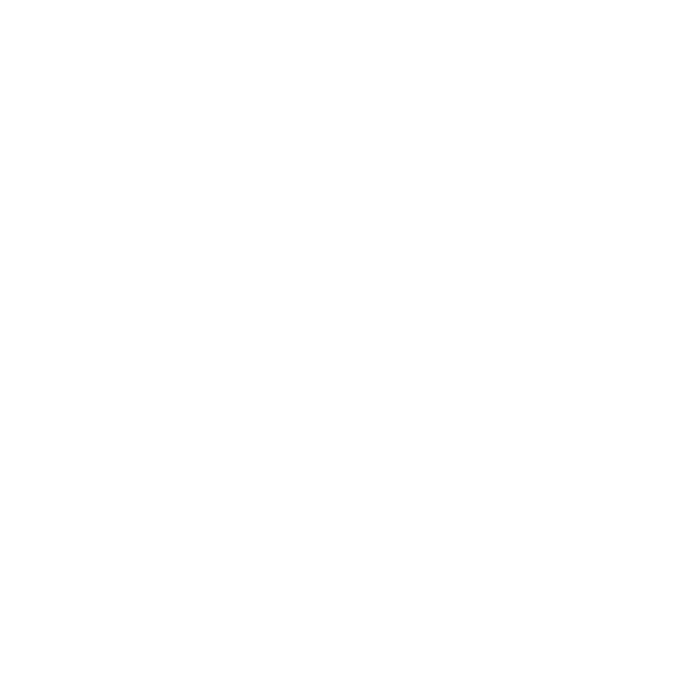
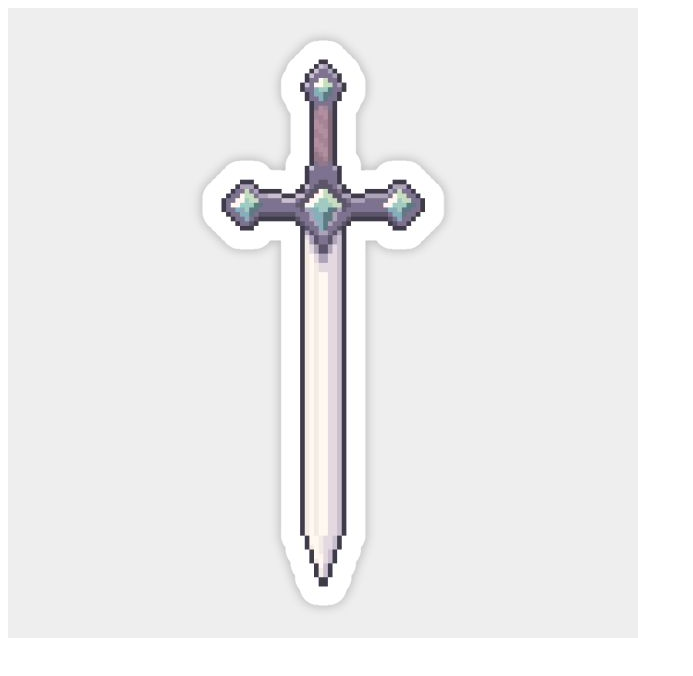
Before and after one commit to AnMi19/Andres, a plain HTML site: page Index.html in a window 1280 px wide. Shown: the whole page, without its empty margins (0-693 px from the left). Drawn offline with Linux system fonts and the light colour scheme.

Commit message:
Se creo la maquetacion

```diff
--- a/Index.html
+++ b/Index.html
@@ -6,6 +6,16 @@
     <title>Document</title>
 </head>
 <body>
+    <div class="body">
+        <header>
 
+        </header>
+        <div class="content">
+            <img src="Sword Of The Adventurer Sticker.jpg" alt="Pixelart">
+        </div>
+        <footer>
+
+        </footer>
+    </div>
 </body>
 </html>
```
Also changed, not shown: Sword Of The Adventurer Sticker.jpg (added).
